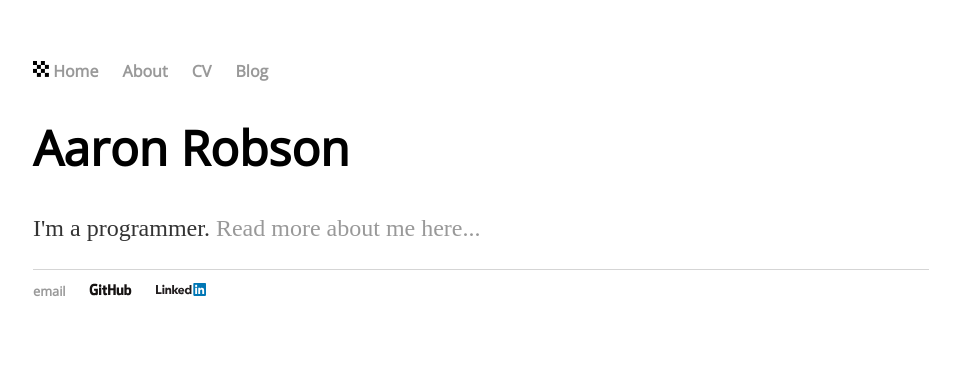
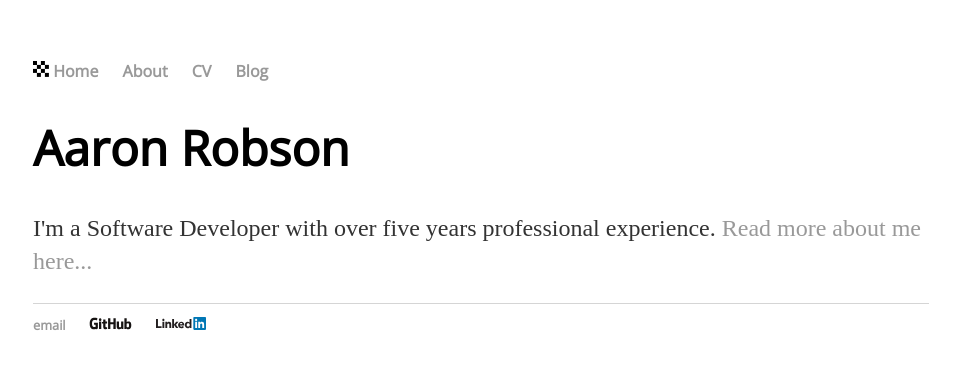
Before and after one commit to AaronRobson/AaronRobson.github.io, a Jekyll site: the page built from index.html, in a window 1280 px wide. Shown: the top 369 px of the page, without its empty margins (159-1119 px from the left). Built offline with Jekyll 4.4.1, drawn with Linux system fonts in a browser that asks for light colours.

Commit message:
Being a little less terse on the homepage.
Still needs lots of work though.

```diff
--- a/index.html
+++ b/index.html
@@ -5,5 +5,5 @@ title: Aaron Robson
 
       <div class="blurb">
         <h1>Aaron Robson</h1>
-        <p>I'm a programmer. <a href="/about">Read more about me here...</a></p>
+        <p>I'm a Software Developer with over five years professional experience. <a href="/about">Read more about me here...</a></p>
       </div>
```
